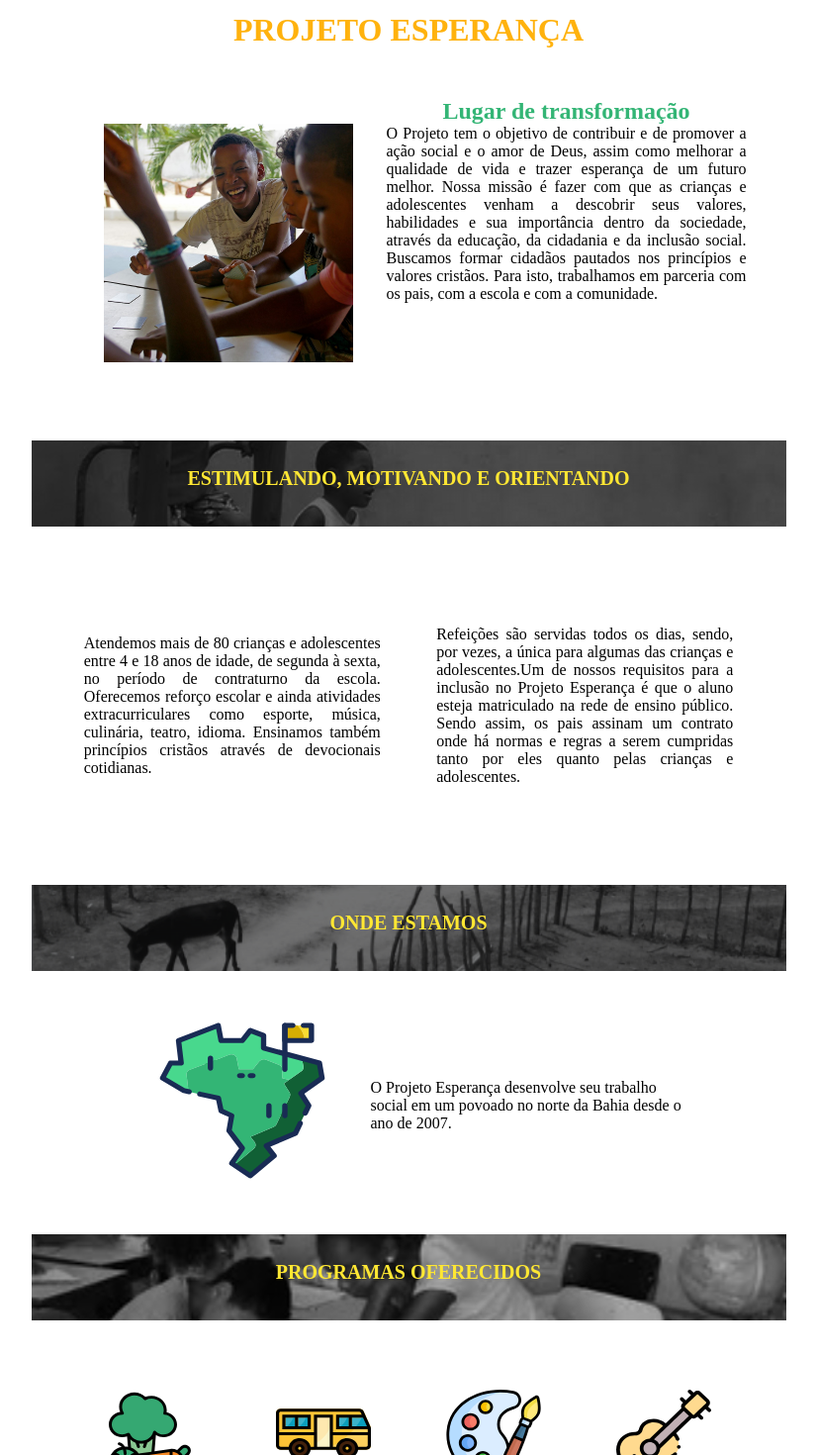
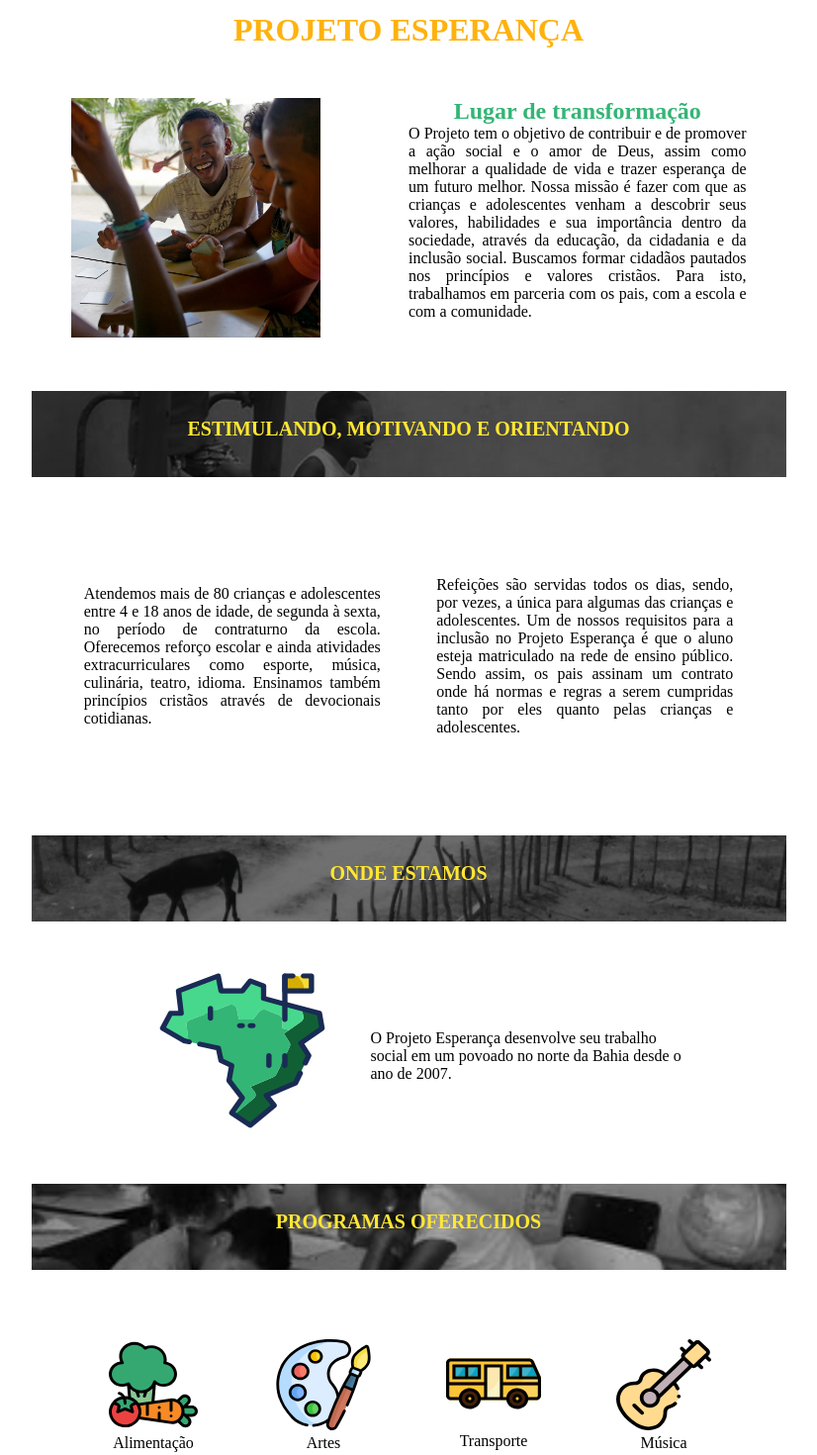
Before and after one commit to gabriellivenerando/IDE, a React (Create React App) app: page /projetoesperanca in a window 1280 px wide. Shown: the part 1160-2630 px from the top of the page at 99% size, without its empty margins (227-1053 px from the left). Built offline with nearby package versions, Linux system fonts and the light colour scheme.

Commit message:
Ajuste texto

```diff
--- a/src/Components/Molecules/Section/Section.css
+++ b/src/Components/Molecules/Section/Section.css
@@ -3,6 +3,10 @@
     justify-content: space-around;
     margin: 50px auto 50px auto;
     width: 683px;
+}
+
+.container > div{
+    width: 375px;
 }
 
 .sectionUm_imagem{
@@ -22,8 +26,7 @@
 
 .section_textoProjeto{
     text-align: justify;
-    width: 364px;
-    height: 269px;
+    height: auto;
 }
 
 
@@ -49,7 +52,7 @@
     margin: auto;
    }
 
-   .section_textoProjeto{
+   /* .section_textoProjeto{
        width: 100%;
-   }
+   } */
 }
--- a/src/Components/Organisms/ProjetoEsperancaContent/ProjetoEsperancaContent.css
+++ b/src/Components/Organisms/ProjetoEsperancaContent/ProjetoEsperancaContent.css
@@ -26,7 +26,7 @@
 
 @media screen and (max-width: 800px) {
     .programasoferecidos-container{
-        width: 323px;
+        width: 100%;
     }
 
     .programasoferecidos_container-um{
--- a/src/Components/Organisms/ProjetoEsperancaContent/ProjetoEsperancaContent.js
+++ b/src/Components/Organisms/ProjetoEsperancaContent/ProjetoEsperancaContent.js
@@ -51,16 +51,8 @@ class HomeContent extends React.Component {
                 <Section
                     imagemSeccao={ImagemUm}
                     subtitulo = "Lugar de transformação"
-                    texto="O Projeto tem o objetivo de contribuir e de promover a
-                    ação social e o amor de Deus, assim como melhorar a
-                    qualidade de vida e trazer esperança de um futuro melhor.
-                    Nossa missão é fazer com que as crianças e adolescentes
-                    venham a descobrir seus valores, habilidades e sua
-                    importância dentro da sociedade, através da educação, da
-                    cidadania e da inclusão social. Buscamos formar cidadãos
-                    pautados nos princípios e valores cristãos. Para isto,
-                    trabalhamos em parceria com os pais, com a escola e com
-                    a comunidade."
+                    texto="O Projeto tem o objetivo de contribuir e de promover a ação social e o amor de Deus, assim como melhorar a qualidade de vida e trazer esperança de um futuro melhor. Nossa missão é fazer com que as crianças e adolescentes venham a descobrir seus valores, habilidades e sua
+                    importância dentro da sociedade, através da educação, da cidadania e da inclusão social. Buscamos formar cidadãos pautados nos princípios e valores cristãos. Para isto, trabalhamos em parceria com os pais, com a escola e com a comunidade."
                 />
                 <Titulo
                     nomeDaClass="parteUm"
@@ -74,7 +66,7 @@ class HomeContent extends React.Component {
                     atividades extracurriculares como esporte, música,
                     culinária, teatro, idioma. Ensinamos também princípios
                     cristãos através de devocionais cotidianas."
-                    textoDois ="Refeições são servidas todos os dias, sendo, por vezes, a única para algumas das crianças e adolescentes.Um de nossos requisitos para a inclusão no Projeto
+                    textoDois ="Refeições são servidas todos os dias, sendo, por vezes, a única para algumas das crianças e adolescentes. Um de nossos requisitos para a inclusão no Projeto
                     Esperança é que o aluno esteja matriculado na rede de
                     ensino público. Sendo assim, os pais assinam um contrato
                     onde há normas e regras a serem cumpridas tanto por eles
@@ -89,9 +81,7 @@ class HomeContent extends React.Component {
 
                 <SectionTres
                     imagemMapa={ImagemDois}
-                    textoSectionTres="O Projeto Esperança desenvolve
-                    seu trabalho social em um povoado no norte da Bahia
-                    desde o ano de 2007."
+                    textoSectionTres="O Projeto Esperança desenvolve seu trabalho social em um povoado no norte da Bahia desde o ano de 2007."
                 />
 
                 <Titulo
@@ -106,12 +96,12 @@ class HomeContent extends React.Component {
                         subtitulo="Alimentação"
                         />
                     <Icone
+                        imagemIcone={Artes}
+                        subtitulo="Artes"
+                        />
+                    <Icone
                         imagemIcone={Transporte}
                         subtitulo="Transporte"
-                        />
-                    <Icone
-                        imagemIcone={Artes}
-                        subtitulo="Artes"
                         />
                     <Icone
                         imagemIcone={Musica}
```
